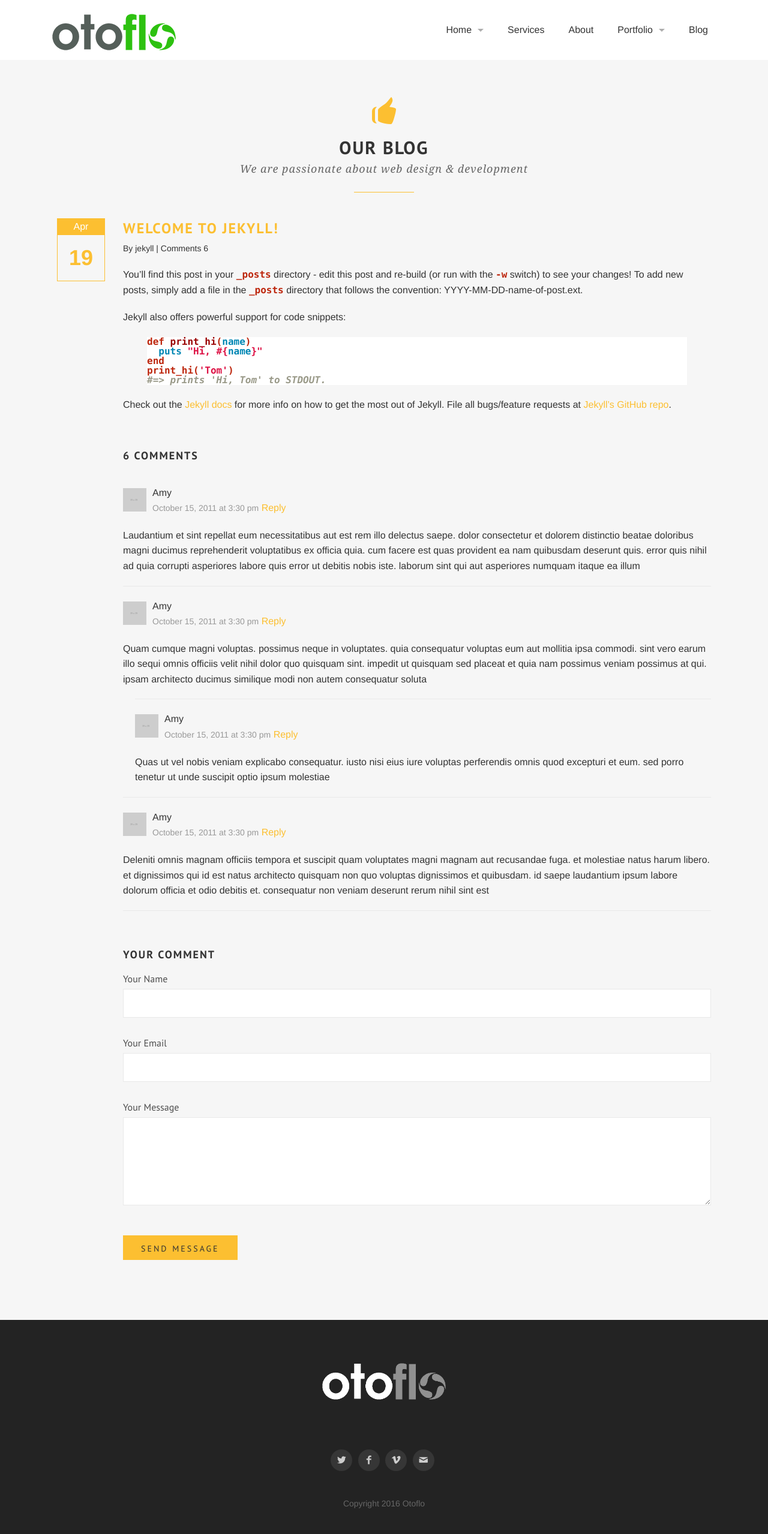
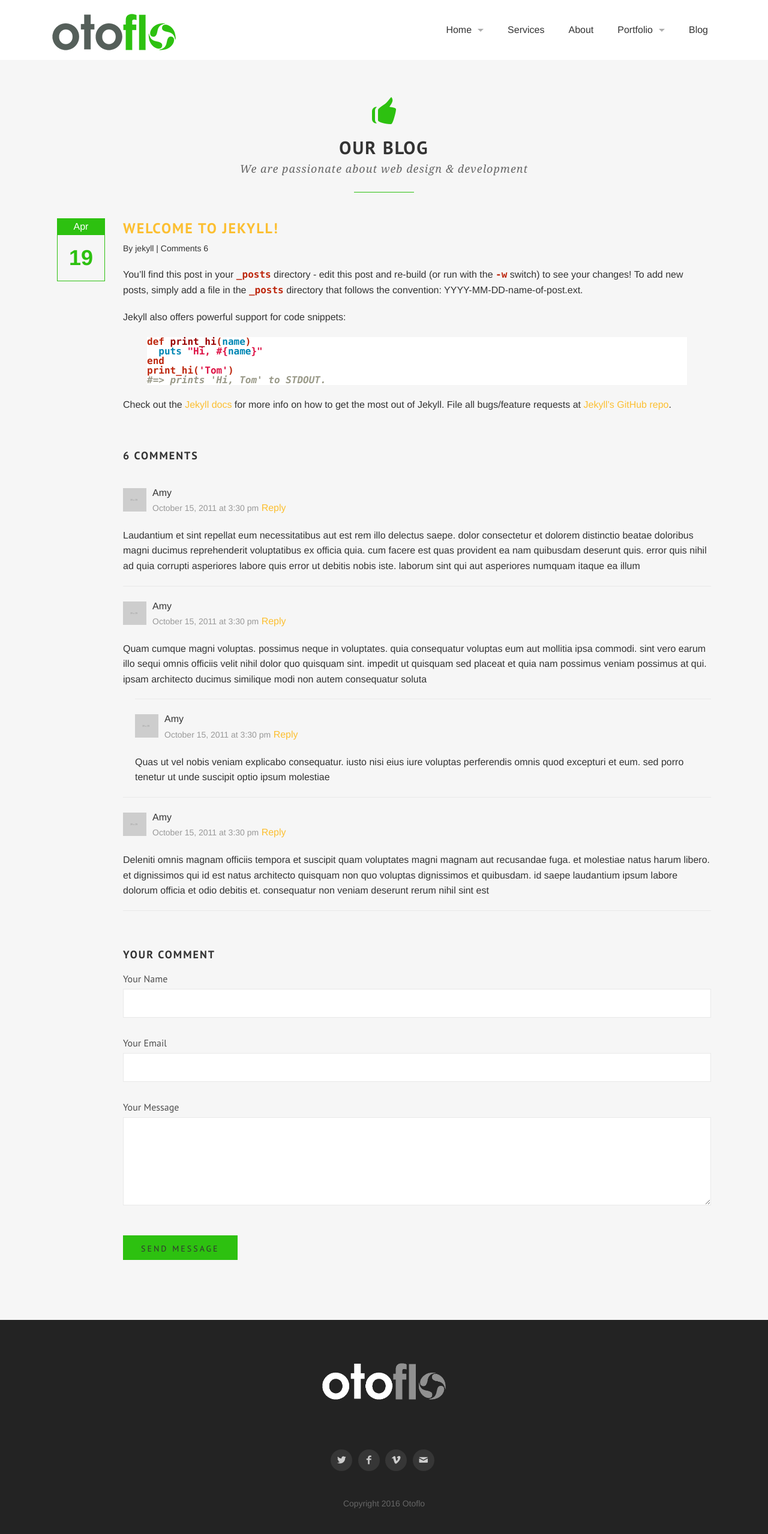
Before and after one commit to otoflo/otoflo.github.io, a Jekyll site: the page built from _posts/2014-04-19-welcome-to-jekyll.md, in a window 1280 px wide. Shown: the whole page at 60% size. Built offline with Jekyll 4.4.1, drawn with Linux system fonts in a browser that asks for light colours; some web fonts are replaced.

Commit message:
Changed yellow colour in CSS to green as per logo

```diff
--- a/css/style.css
+++ b/css/style.css
@@ -70,7 +70,7 @@ h1, h2, h3, h4 {
   letter-spacing: 3px;
   font-size: 14px;
   padding: 13px 30px 10px;
-  background: #fcbf31;
+  background: #2dc110;
 }
 
 .button:hover {
@@ -90,7 +90,7 @@ h1, h2, h3, h4 {
   color: white;
 }
 .button.boxed:hover {
-  background: #fcbf31;
+  background: #2dc110;
 }
 
 .drop-letters {
@@ -148,7 +148,7 @@ h1, h2, h3, h4 {
 /*special title */
 .special-title i {
   font-size: 50px;
-  color: #fcbf31;
+  color: #2dc110;
   margin-bottom: 15px;
   display: block;
 }
@@ -167,7 +167,7 @@ h1, h2, h3, h4 {
   width: 100px;
   height: 5px;
   margin: 0 auto;
-  border-bottom: 1px solid #fcbf31;
+  border-bottom: 1px solid #2dc110;
 }
 
 /*icon-text */
@@ -187,7 +187,7 @@ h1, h2, h3, h4 {
   float: left;
 }
 .icon-text i.yellow {
-  background: #fcbf31;
+  background: #2dc110;
 }
 .icon-text h3, .icon-text p {
   margin-left: 60px;
@@ -195,8 +195,8 @@ h1, h2, h3, h4 {
 
 .icon-text-boxed i {
   font-size: 88px;
-  color: #fcbf31;
-  border: 1px solid #fcbf31;
+  color: #2dc110;
+  border: 1px solid #2dc110;
   padding: 35px 0;
   display: block;
   width: 88%;
@@ -208,7 +208,7 @@ h1, h2, h3, h4 {
 }
 
 .icon-text-boxed:hover i {
-  background: #fcbf31;
+  background: #2dc110;
   color: white;
 }
 
@@ -227,7 +227,7 @@ h1, h2, h3, h4 {
   -ms-border-radius: 50%;
   -o-border-radius: 50%;
   border-radius: 50%;
-  background: #fcbf31;
+  background: #2dc110;
   -webkit-transition: color 0.2s linear;
   -moz-transition: color 0.2s linear;
   -o-transition: color 0.2s linear;
@@ -239,7 +239,7 @@ h1, h2, h3, h4 {
 
 .icon-text-circle:hover i {
   background: none;
-  color: #fcbf31;
+  color: #2dc110;
 }
 
 /*call-to-action */
@@ -281,7 +281,7 @@ h1, h2, h3, h4 {
 }
 .bars p.highlighted {
   width: 0;
-  background: #fcbf31;
+  background: #2dc110;
   height: 14px;
 }
 
@@ -306,7 +306,7 @@ h1, h2, h3, h4 {
 
 .member.active p.active-line {
   height: 4px;
-  background: #fcbf31;
+  background: #2dc110;
   position: relative;
   margin: 0;
 }
@@ -339,7 +339,7 @@ h1, h2, h3, h4 {
 }
 .socials i.yellow {
   color: white;
-  background: #fcbf31;
+  background: #2dc110;
 }
 .socials i.yellow:hover {
   background-color: rgba(252, 191, 49, 0.8);
@@ -510,7 +510,7 @@ ul.gallery li a .overlay {
   transition: all 0.2s linear;
 }
 ul.gallery li a h3 {
-  color: #fcbf31;
+  color: #2dc110;
   margin-bottom: 10px;
 }
 ul.gallery li a p {
@@ -578,10 +578,10 @@ ul#filter li a {
   color: #999999;
 }
 ul#filter li.current {
-  border: 1px solid #fcbf31;
+  border: 1px solid #2dc110;
 }
 ul#filter li.current a {
-  color: #fcbf31;
+  color: #2dc110;
 }
 
 ul.info {
@@ -591,7 +591,7 @@ ul.info a {
   margin-right: 5px;
 }
 ul.info i {
-  border: 1px solid #fcbf31;
+  border: 1px solid #2dc110;
   padding: 5px;
   -webkit-transition: all 0.1s linear;
   -moz-transition: all 0.1s linear;
@@ -599,7 +599,7 @@ ul.info i {
   transition: all 0.1s linear;
 }
 ul.info i:hover {
-  background: #fcbf31;
+  background: #2dc110;
   color: white;
 }
 
@@ -621,7 +621,7 @@ ul.info i:hover {
   color: #333333;
 }
 .post .info p a:hover {
-  color: #fcbf31;
+  color: #2dc110;
 }
 .post .other-info {
   list-style: none;
@@ -637,7 +637,7 @@ ul.info i:hover {
   color: #999999;
 }
 .post .other-info li a:hover {
-  color: #fcbf31;
+  color: #2dc110;
 }
 .post .content .orbit-container {
   margin-bottom: 20px;
@@ -676,22 +676,22 @@ ul.info i:hover {
   color: #333333;
 }
 .pages ul a:hover {
-  color: #fcbf31;
+  color: #2dc110;
 }
 
 .timestamp {
   width: 80px;
-  border: 1px solid #fcbf31;
+  border: 1px solid #2dc110;
 }
 .timestamp .month {
-  background: #fcbf31;
+  background: #2dc110;
   color: white;
-  border-bottom: 1px solid #fcbf31;
+  border-bottom: 1px solid #2dc110;
   display: block;
   padding: 5px 0;
 }
 .timestamp .date {
-  color: #fcbf31;
+  color: #2dc110;
   display: block;
   padding: 20px 0;
   font-size: 36px;
```
Also changed, not shown: 1 other file.
